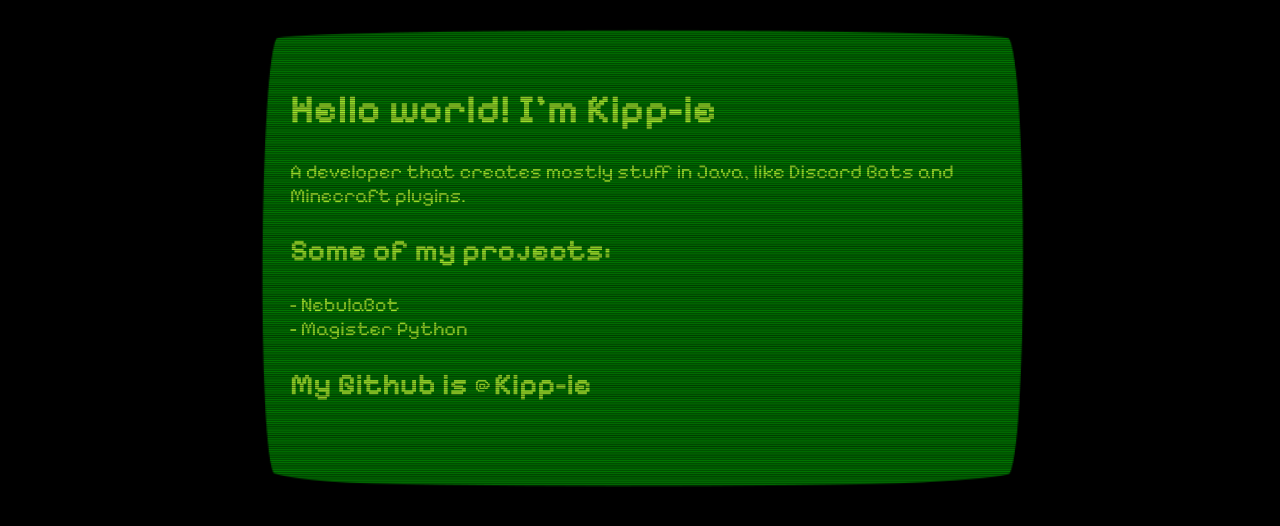
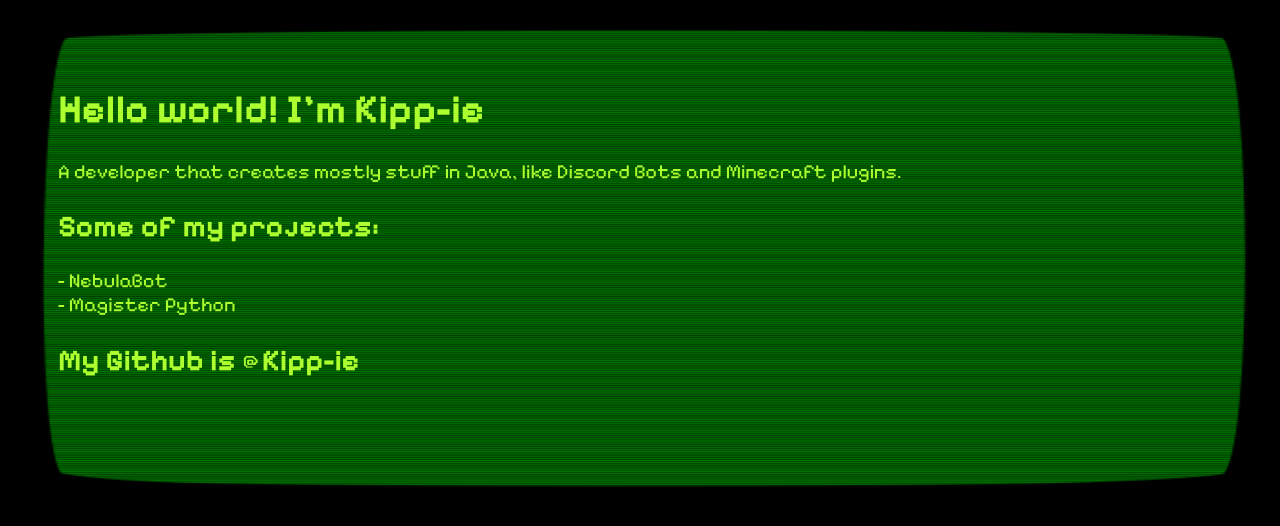
Before and after one commit to Kipp-ie/Kipp-ie.github.io, a plain HTML site: page index.html in a window 1280 px wide. Drawn offline with Linux system fonts and the light colour scheme.

Commit message:
Update style.css

```diff
--- a/style.css
+++ b/style.css
@@ -2,7 +2,7 @@
     align-items: center;
     margin: auto;
     position: relative;
-    width: 800px;
+    width: 100%;
     height: 500px;
     background-color: green;
 }
@@ -18,6 +18,8 @@
     opacity: 60%;
 }
 #content{
+    position: absolute;
+    top: 0; bottom: 0; right: 0; left: 0;
     padding: 50px;
     font-family: 'Pixelify Sans';
     color:greenyellow;
```
